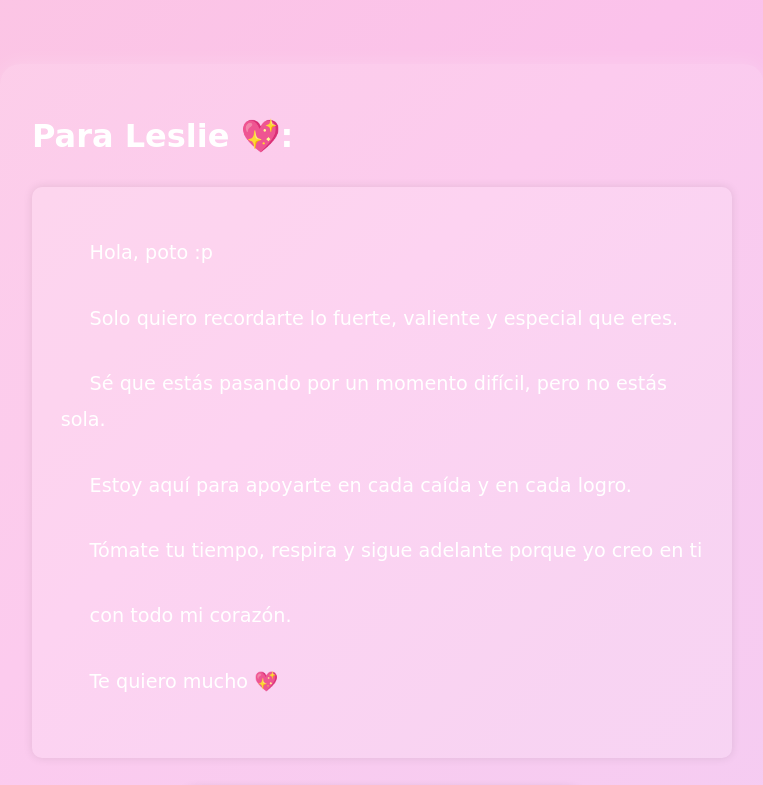
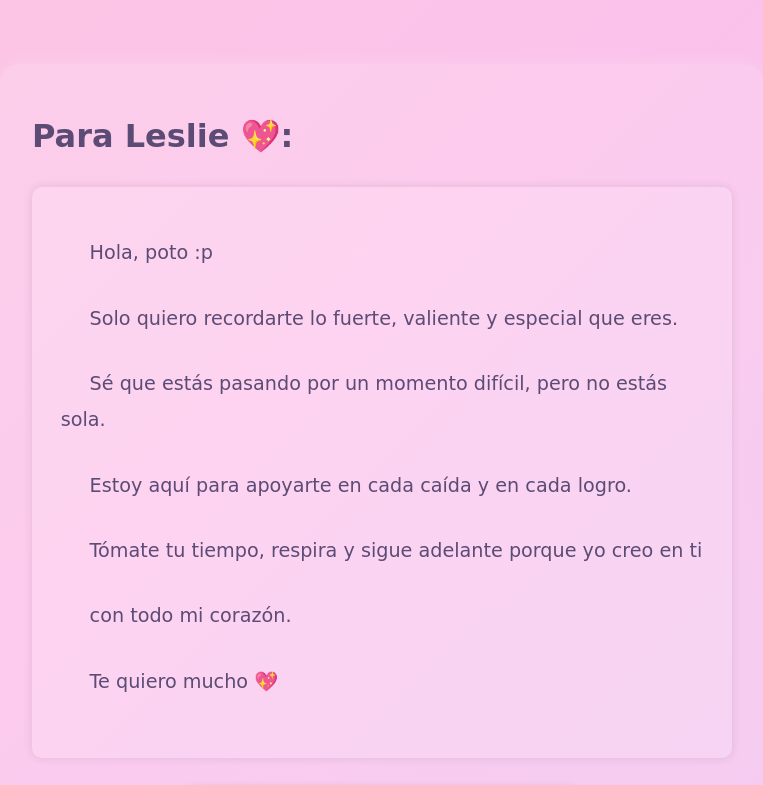
Before and after one commit to Keke010/con-mucho-amor, a plain HTML site: page index.html in a window 1280 px wide. Shown: the top 785 px of the page, without its empty margins (258-1021 px from the left). Drawn offline with Linux system fonts and the light colour scheme; grey boxes are pictures that could not be loaded.

Commit message:
index.html

```diff
--- a/index.html
+++ b/index.html
@@ -12,7 +12,7 @@
       background: linear-gradient(135deg, #ffd8be, #fbc2eb, #d0c7ff);
       background-size: 400% 400%;
       animation: gradientBG 30s ease infinite;
-      color: white;
+      color: #5c4b75;
     }
 
     @keyframes gradientBG {
@@ -44,7 +44,7 @@
       background-color: rgba(255, 255, 255, 0.15);
       border-radius: 10px;
       box-shadow: 0 0 10px rgba(0,0,0,0.1);
-      color: white;
+      color: #5c4b75;
     }
 
     .message p {
```
